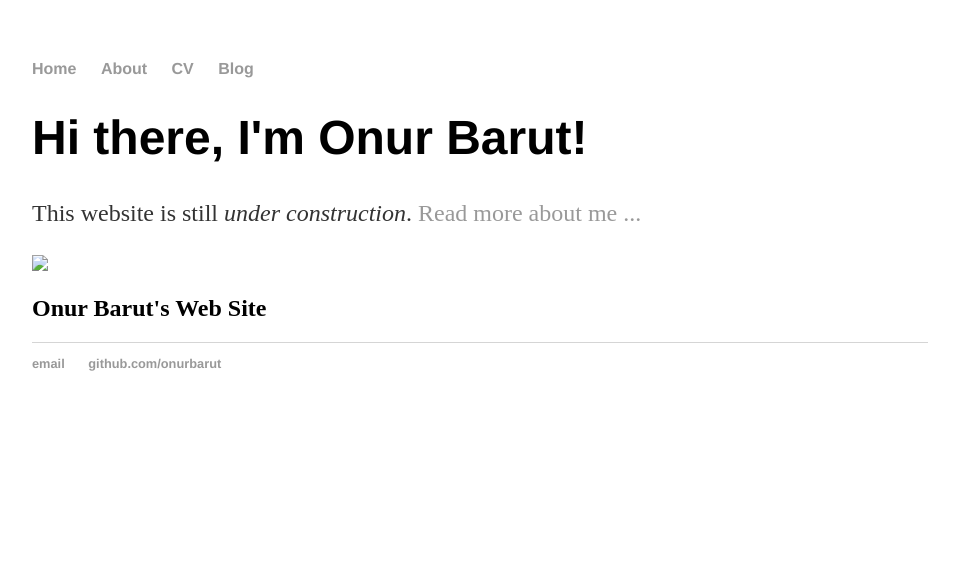
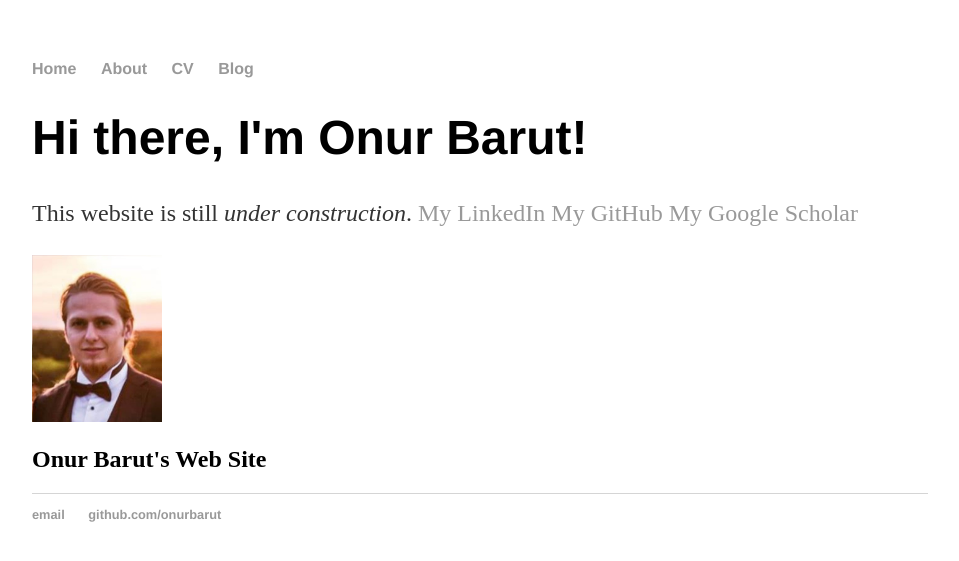
Before and after one commit to onurbarut/onurbarut.github.io, a Jekyll site: the page built from index.html, in a window 1280 px wide. Shown: the top 561 px of the page, without its empty margins (160-1119 px from the left). Built offline with Jekyll 4.4.1, drawn with Linux system fonts in a browser that asks for light colours.

Commit message:
Update index.html
added links to linkedin, github and google scholar

```diff
--- a/index.html
+++ b/index.html
@@ -4,13 +4,17 @@ title: Onur Barut, Home Page
 ---
 <div class="blurb">
 	<h1>Hi there, I'm Onur Barut!</h1>
-	<p>This website is still <em>under construction</em>. <a href="/about">Read more about me ...</a></p>
+	<p>This website is still <em>under construction</em>.
+		<a href="https://www.linkedin.com/in/onurbarut">My LinkedIn</a>
+		<a href="https://www.github.com/onurbarut">My GitHub</a>
+		<a href="https://scholar.google.com/citations?user=vhwFJbgAAAAJ&hl=en">My Google Scholar</a>
+	</p>
 </div><!-- /.blurb -->
 
 <section class="hero">
   <div class="container">
     <div class="image">
-      <img src="/https://github.com/onurbarut/onurbarut.github.io/blob/main/_img/Onur_Barut_2018.jpeg?raw=true" width="120px">
+      <img src="https://github.com/onurbarut/onurbarut.github.io/blob/main/_img/Onur_Barut_2018.jpeg?raw=true" width="130px">
       &nbsp;
     </div>
     <div class="intro">
```
